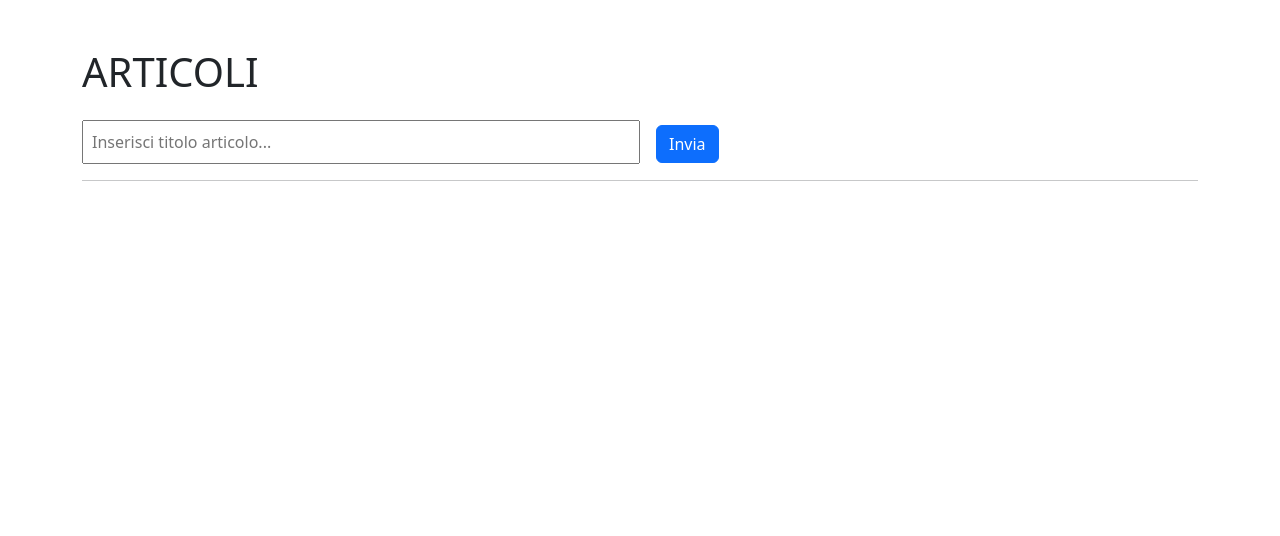
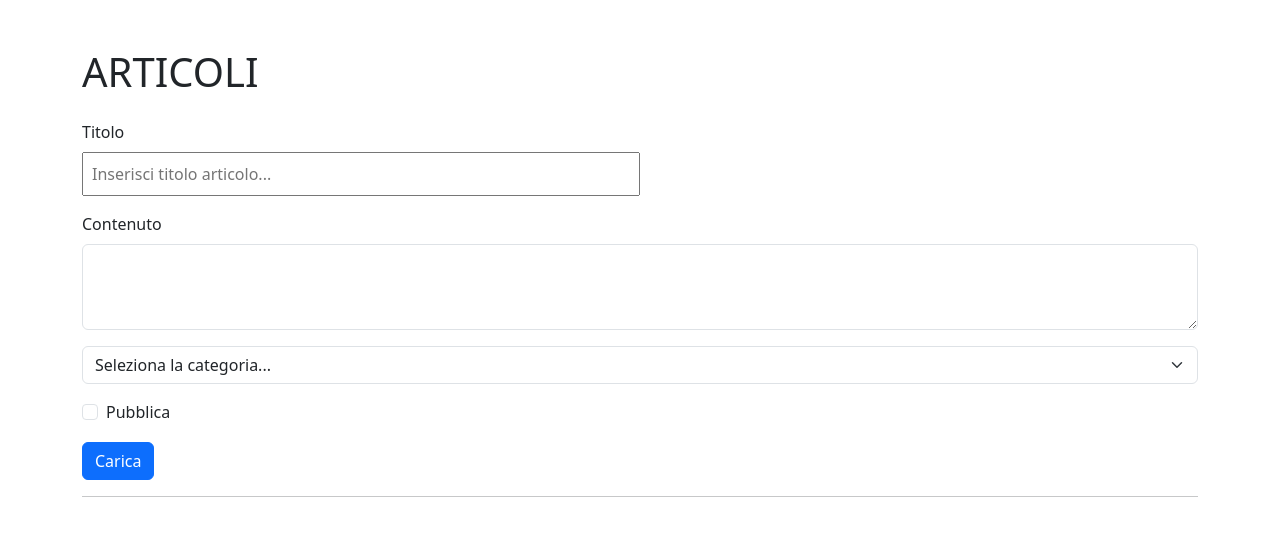
Before and after one commit to GiorgiaSecchi/react-form-multifield, a React (Vite) app: page / in a window 1280 px wide. Shown: the top 536 px of the page. Built offline with nearby package versions, Linux system fonts and the light colour scheme.

Commit message:
mod form section

```diff
--- a/src/App.jsx
+++ b/src/App.jsx
@@ -26,7 +26,8 @@ function App() {
     // aggiunge il nuovo titolo all'array "articles" clonato
     const newArticle = [...articles, addNewArticle];
     setArticles(newArticle);
-    setAddNewArticle(""); //reset value input
+    // reset value input
+    setAddNewArticle("");
   };
 
   // gestisce eliminazione di un titolo
@@ -44,17 +45,58 @@ function App() {
       <div className="container text-start ">
         <h1 className="mt-5 mb-4">ARTICOLI</h1>
 
+        {/* FORM */}
         <form onSubmit={handleSubmit}>
+          <div className="mb-3">
+            <label htmlFor="titleInput" className="form-label d-block">
+              Titolo
+            </label>
             <input
               className="p-2 w-50"
+              id="titleInput"
               type="text"
               placeholder="Inserisci titolo articolo..."
               value={addNewArticle}
               onChange={handleInputChange}
             />
-          <button className="btn btn-primary ms-3">Invia</button>
+          </div>
+
+          <div className="mb-3">
+            <label htmlFor="contentInput" className="form-label">
+              Contenuto
+            </label>
+            <textarea
+              className="form-control"
+              id="contentInput"
+              rows="3"
+            ></textarea>
+          </div>
+
+          <select className="form-select">
+            <option defaultValue>Seleziona la categoria...</option>
+            <option value="1">One</option>
+            <option value="2">Two</option>
+            <option value="3">Three</option>
+          </select>
+
+          <div className="form-check mt-3">
+            <input
+              className="form-check-input"
+              type="checkbox"
+              value=""
+              id="flexCheckPublic"
+            />
+            <label className="form-check-label" htmlFor="flexCheckPublic">
+              Pubblica
+            </label>
+          </div>
+
+          <button className="btn btn-primary mt-3">Carica</button>
         </form>
+
         <hr />
+
+        {/* LIST ARTICLES */}
         <ul className="text-start list-group">
           {articles.map((article, index) => (
             <li
```
Lines whose indentation alone changed are shown as unchanged.
